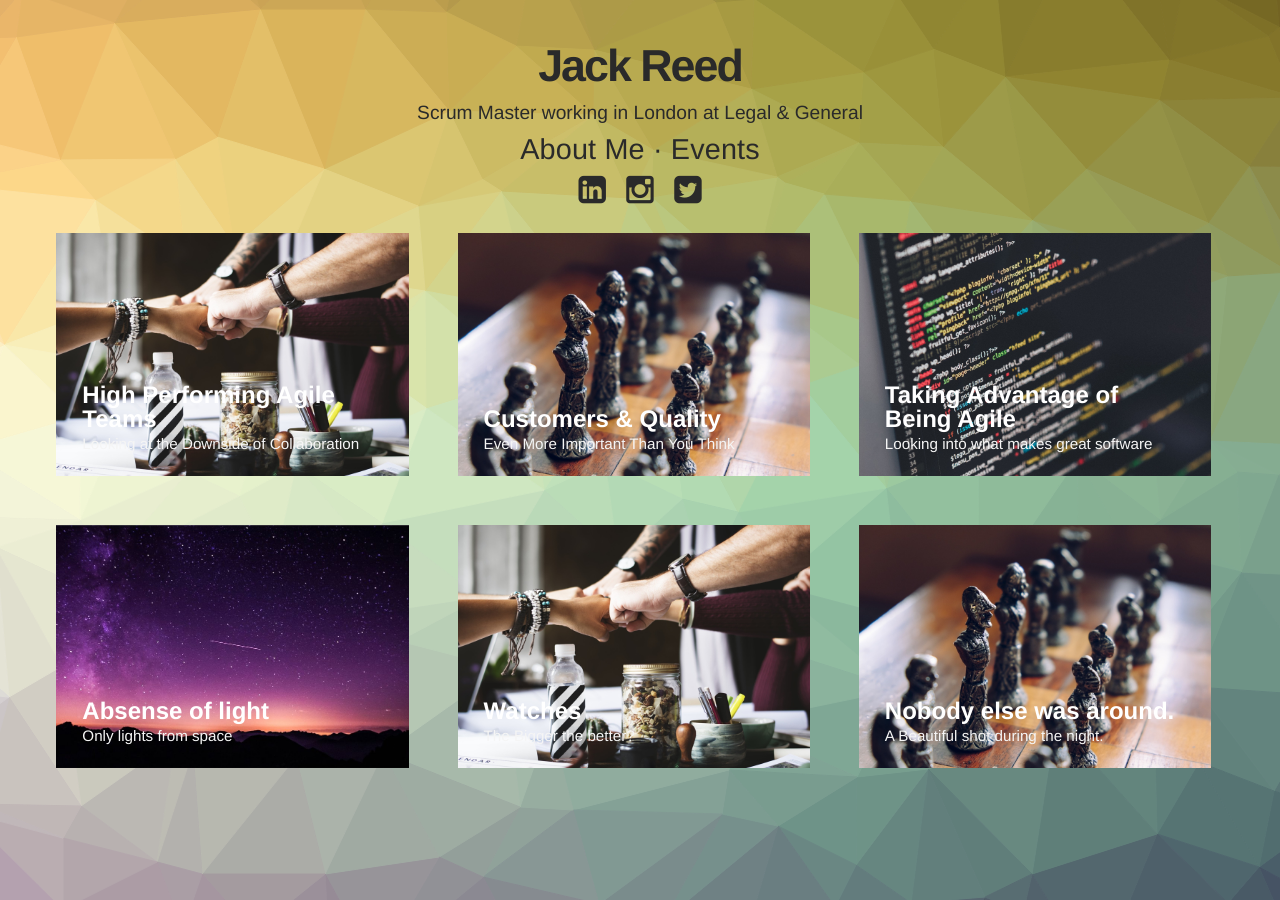
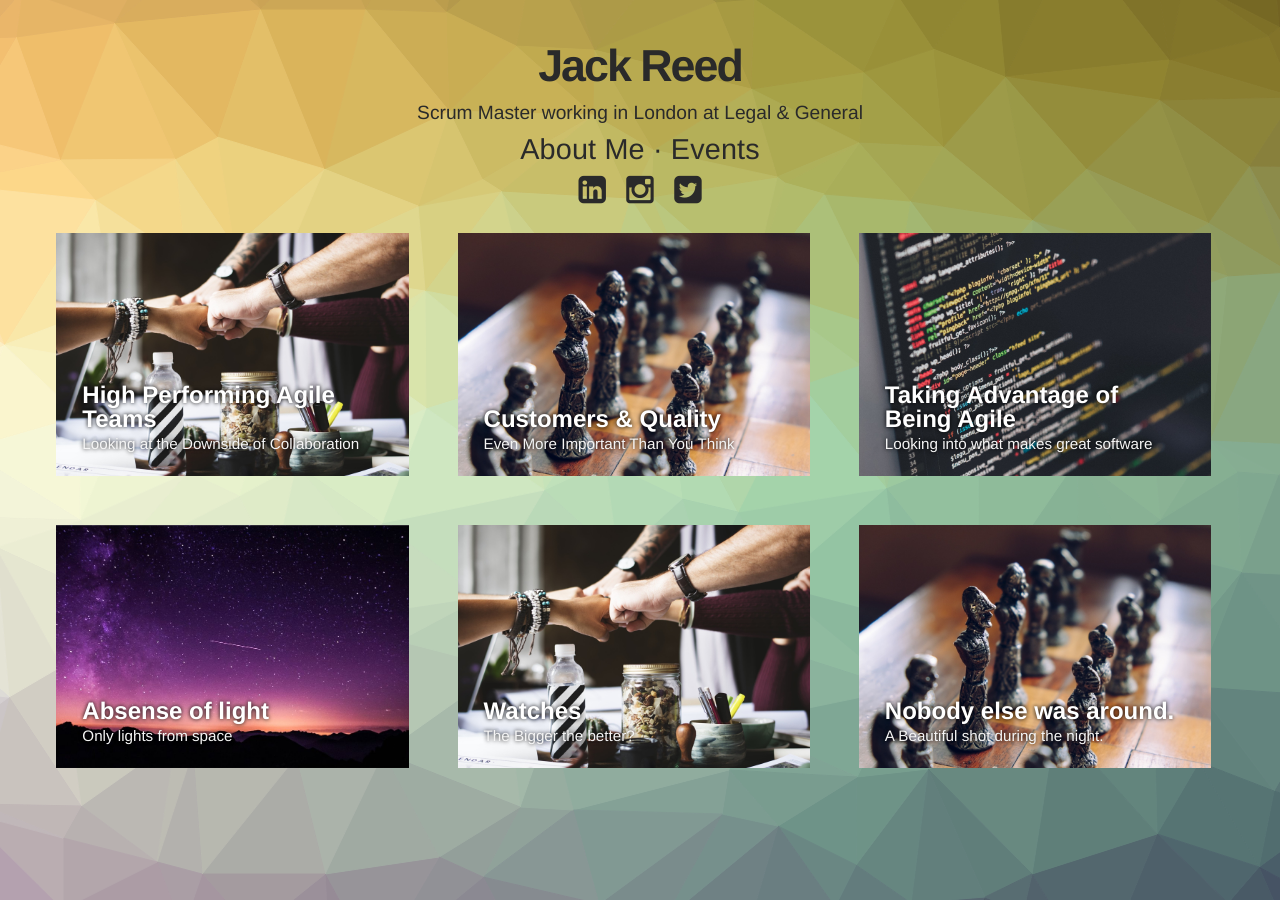
Before and after one commit to IamJackReed/iamjackreed, a Jekyll site: the page built from index.html, in a window 1280 px wide. Built offline with Jekyll 4.4.1, drawn with Linux system fonts in a browser that asks for light colours; grey boxes are pictures that could not be loaded.

Commit message:
Update modern-blog.css

```diff
--- a/css/modern-blog.css
+++ b/css/modern-blog.css
@@ -103,6 +103,7 @@
 	line-height: 1;
 	margin: 5px 0 0 0;
 	color: #2A2A2A;
+	text-shadow: 0 0 4px black;
 }
 
 .card__container--closed .card__title {
@@ -114,6 +115,7 @@
 	line-height: 1;
 	margin: 5px 0 0;
 	color: #777778;
+	text-shadow: 0 0 4px black;
 }
 
 .card__container--closed .card__subtitle {
```
